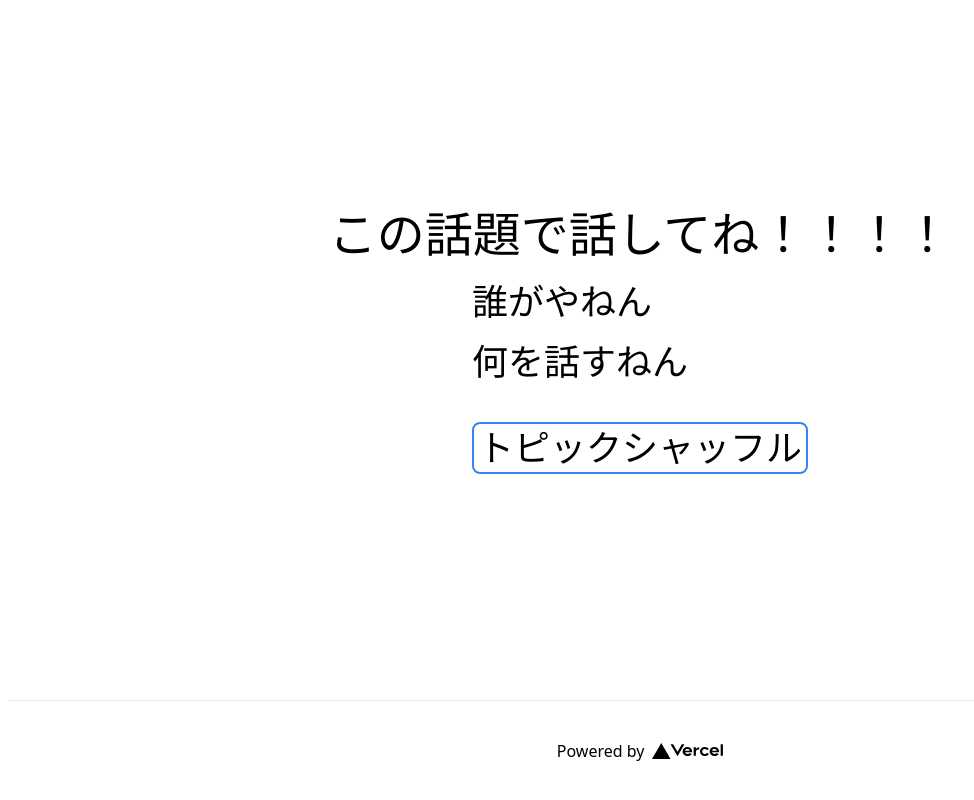
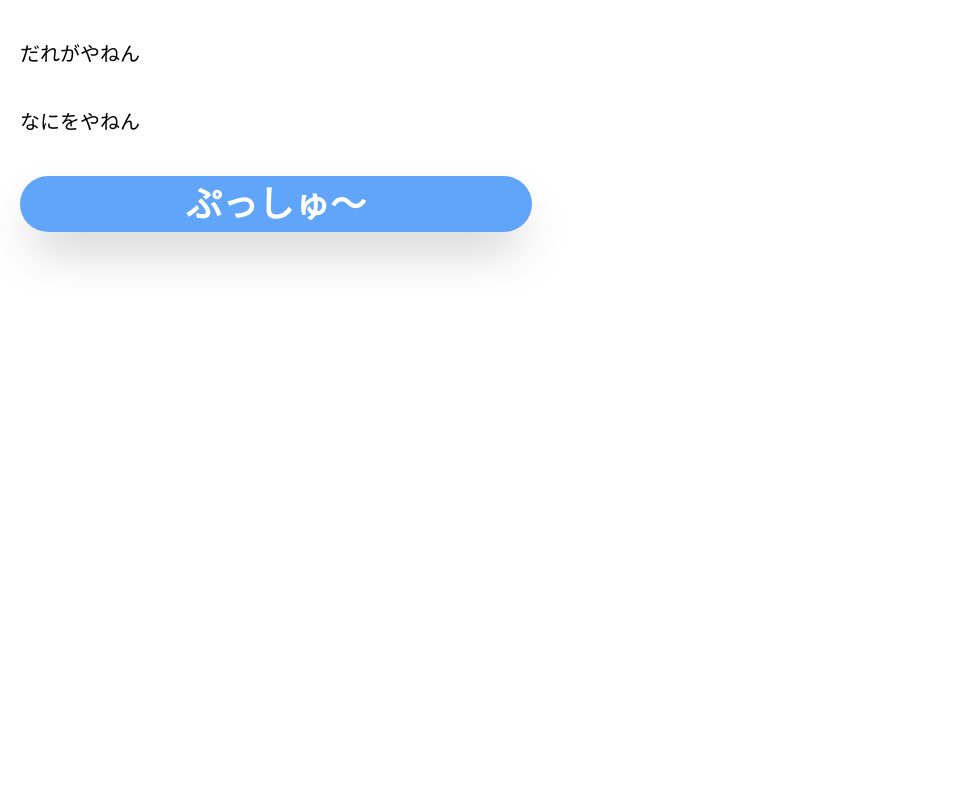
Before and after one commit to TomoyukiMatsuda/Topic_in_Travel_App, a Next.js app: page / in a window 1280 px wide. Shown: the whole page, without its empty margins (0-974 px from the left). Built offline with nearby package versions, Linux system fonts and the light colour scheme.

Commit message:
レイアウトを微修正

```diff
--- a/src/components/Main/index.tsx
+++ b/src/components/Main/index.tsx
@@ -1,8 +1,9 @@
 import { useState } from "react";
+import Head from "next/head";
 
 export const Main = () => {
-  const [topic, setTopic] = useState("何を話すねん");
-  const [member, setMember] = useState("誰がやねん");
+  const [topic, setTopic] = useState("なにをやねん");
+  const [member, setMember] = useState("だれがやねん");
 
   // TODO: 話題を充実させる
   const topics: Array<string> = [
@@ -36,14 +37,24 @@ export const Main = () => {
   };
 
   return (
-    <div>
-      <p className="text-4xl m-5">{member}</p>
-      <p className="text-4xl m-5">{topic}</p>
+    <div className="mt-5 justify-center flex flex-col">
+      {/* TODO: レイアウトをきれいにする + レスポンシブデザインを適用する */}
+      <Head>
+        <title>たのしくいきたい</title>
+      </Head>
+
+      <p className="text-xl m-5 max-w-lg">
+        {member === "だれがやねん" ? member : `だれ？：${member}`}
+      </p>
+      <p className="text-xl m-5 max-w-lg">
+        {topic === "なにをやねん" ? topic : `なに？：${topic}`}
+      </p>
+
       <button
-        className="text-4xl border-2 rounded-lg border-blue-500 background p-1 m-5"
+        className="text-white text-4xl font-semibold shadow-2xl rounded-full bg-blue-400 p-2 m-5 hover:bg-blue-300 active:shadow-none max-w-lg"
         onClick={onClickShuffle}
       >
-        トピックシャッフル
+        ぷっしゅ〜
       </button>
     </div>
   );
--- a/src/pages/index.tsx
+++ b/src/pages/index.tsx
@@ -1,31 +1,15 @@
 import Head from "next/head";
 import { Main } from "src/components/Main";
-import styles from "src/styles/Home.module.css";
 
 export default function Home() {
   return (
-    <div className={styles.container}>
+    <div>
       <Head>
         <title>Create Next App</title>
         <link rel="icon" href="/favicon.ico" />
       </Head>
 
-      <main className={styles.main}>
-        <h2 className={styles.title}>この話題で話してね！！！！</h2>
-
-        <Main />
-      </main>
-
-      <footer className={styles.footer}>
-        <a
-          href="https://vercel.com?utm_source=create-next-app&utm_medium=default-template&utm_campaign=create-next-app"
-          target="_blank"
-          rel="noopener noreferrer"
-        >
-          Powered by{" "}
-          <img src="/vercel.svg" alt="Vercel Logo" className={styles.logo} />
-        </a>
-      </footer>
+      <Main />
     </div>
   );
 }
--- a/src/styles/Home.module.css
+++ b/src/styles/Home.module.css
@@ -49,7 +49,7 @@
 .title {
   margin: 0;
   line-height: 1.15;
-  font-size: 3rem;
+  font-size: 1rem;
 }
 
 .title,
```
